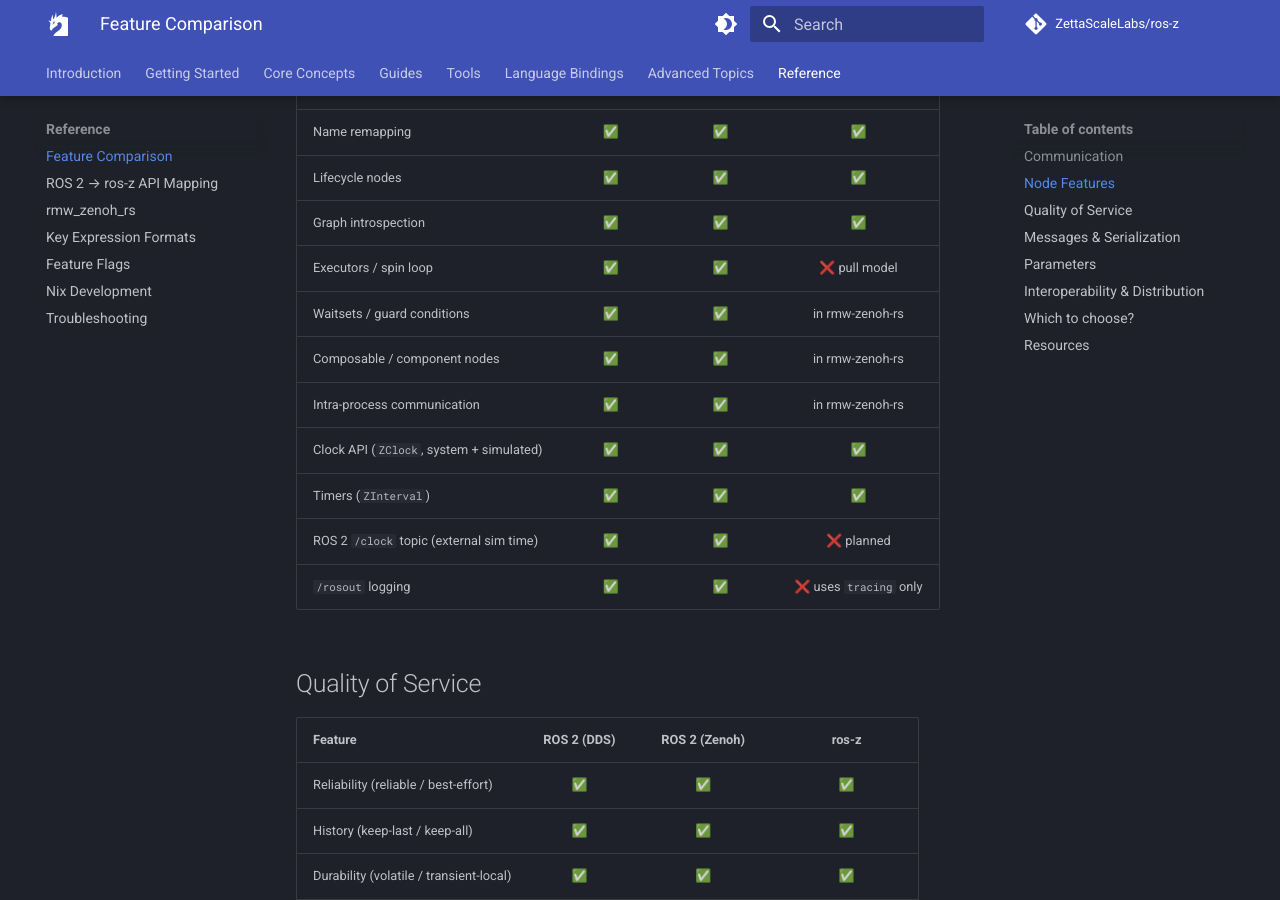
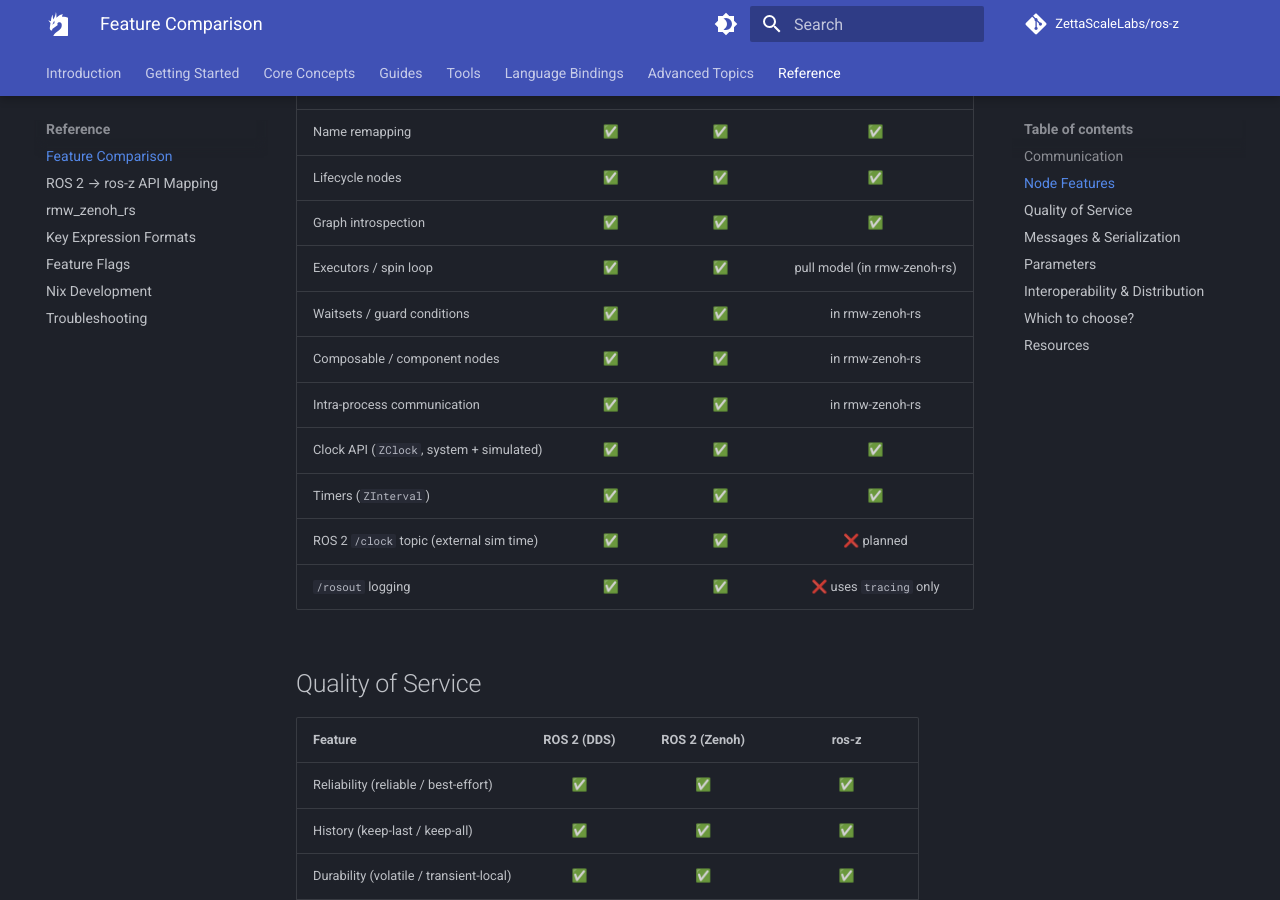
Before and after one commit to ZettaScaleLabs/ros-z, an MkDocs documentation site: the page built from docs/reference/feature-comparison.md, in a window 1280 px wide and 900 px high, scrolled down 1282 px. Built offline with MkDocs 1.6.1 and Material for MkDocs 9.7.7, drawn with Linux system fonts in a browser that asks for light colours; comment, search, counter and statistics services are not loaded.

Commit message:
docs(comparison): clarify executor/spin lives in rmw-zenoh-rs, ros-z uses pull model

```diff
--- a/docs/reference/feature-comparison.md
+++ b/docs/reference/feature-comparison.md
@@ -33,7 +33,7 @@
 | Name remapping | ✅ | ✅ | ✅ |
 | Lifecycle nodes | ✅ | ✅ | ✅ |
 | Graph introspection | ✅ | ✅ | ✅ |
-| Executors / spin loop | ✅ | ✅ | ❌ pull model |
+| Executors / spin loop | ✅ | ✅ | pull model (in rmw-zenoh-rs) |
 | Waitsets / guard conditions | ✅ | ✅ | in rmw-zenoh-rs |
 | Composable / component nodes | ✅ | ✅ | in rmw-zenoh-rs |
 | Intra-process communication | ✅ | ✅ | in rmw-zenoh-rs |
```
